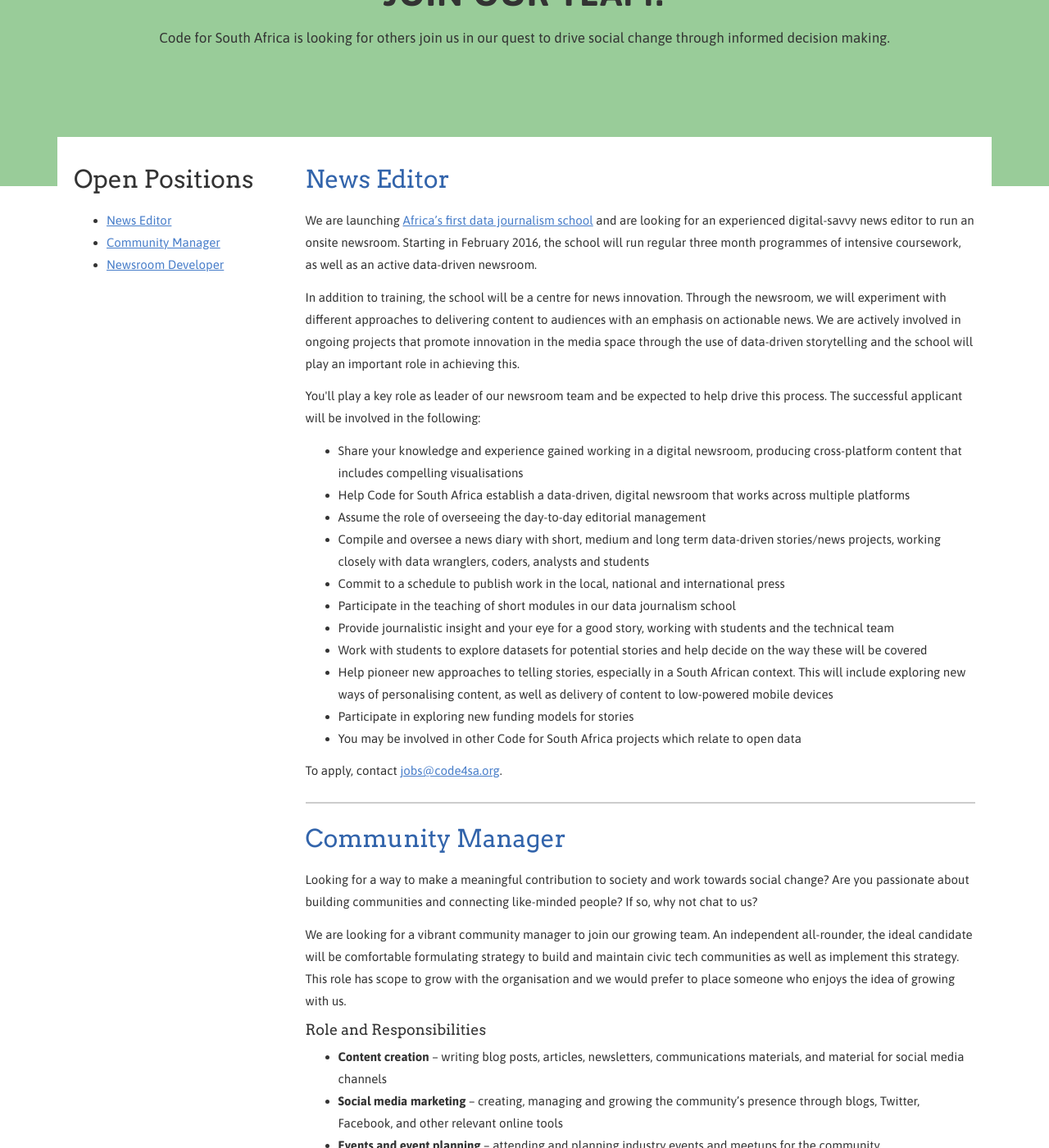
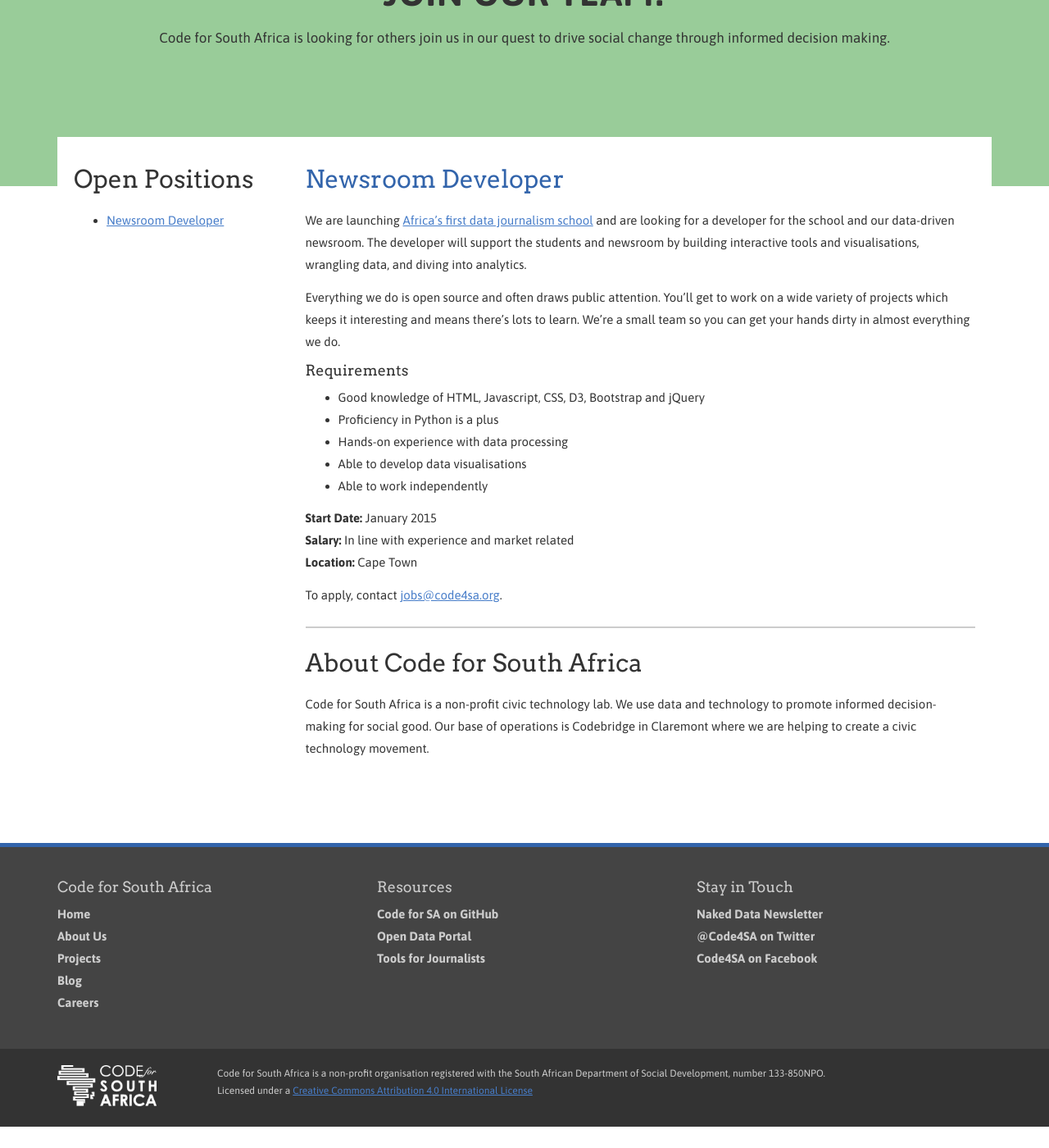
Before and after one commit to Code4SA/old-code4sa.github.io, a Jekyll site: the page built from careers.html, in a window 1280 px wide and 1400 px high, scrolled down 268 px. Shown: the whole window at 82% size. Built offline with Jekyll 4.4.1, drawn with Linux system fonts in a browser that asks for light colours; Markdown is read by kramdown in place of the engine named in the settings; after the commit the page ends 1642 px from its top, so only the background shows below that; some of the changed text lies outside the part shown.

Commit message:
removed news editor and community manager job ads

```diff
--- a/careers.html
+++ b/careers.html
@@ -20,81 +20,12 @@
 	  <nav>
 	    <h2> Open Positions </h2>
 	    <ul>
-	      <li><a href="#newseditor">News Editor</a></li>
-	      <li><a href="#communitymanager">Community Manager</a></li>
 	      <li><a href="#newsdev">Newsroom Developer</a></li>
 	    </ul>
 	  </nav>
 	</div>
 
 	<div class="col-sm-9">
-	  <section>
-	    <h2><a id="newseditor">News Editor</a></h2>
-
-	    <p>We are launching <a href="/school/">Africa’s first data journalism school</a> and are looking for an experienced digital-savvy news editor to run an onsite newsroom. Starting in February 2016, the school will run regular three month programmes of intensive coursework, as well as an active data-driven newsroom.</p>
-	<p>In addition to training, the school will be a centre for news innovation. Through the newsroom, we will experiment with different approaches to delivering content to audiences with an emphasis on actionable news. We are actively involved in ongoing projects that promote innovation in the media space through the use of data-driven storytelling and the school will play an important role in achieving this.</p>
-	<p>You'll play a key role as leader of our newsroom team and be expected to help drive this process. The successful applicant will be involved in the following:
-	    <ul>
-	      <li>Share your knowledge and experience gained working in a digital newsroom, producing cross-platform content that includes compelling visualisations</li>
-	      <li>Help Code for South Africa establish a data-driven, digital newsroom that works across multiple platforms</li>
-	      <li>Assume the role of overseeing the day-to-day editorial management</li>
-	      <li>Compile and oversee a news diary with short, medium and long term data-driven stories/news projects, working closely with data wranglers, coders, analysts and students</li>
-	      <li>Commit to a schedule to publish work in the local, national and international press</li>
-	      <li>Participate in the teaching of short modules in our data journalism school</li>
-	      <li>Provide journalistic insight and your eye for a good story, working with students and the technical team</li>
-	      <li>Work with students to explore datasets for potential stories and help decide on the way these will be covered</li>
-	      <li>Help pioneer new approaches to telling stories, especially in a South African context. This will include exploring new ways of personalising content, as well as delivery of content to low-powered mobile devices</li>
-	      <li>Participate in exploring new funding models for stories</li>
-	      <li>You may be involved in other Code for South Africa projects which relate to open data</li>
-	    </ul>
-
-	    <p>To apply, contact <a href="mailto:jobs@code4sa.org">jobs@code4sa.org</a>.</p>
-	  </section>
-
-	  <section>
-	   <hr>
-	    <h2><a id="communitymanager">Community Manager</a></h2>
-
-	    <p>Looking for a way to make a meaningful contribution to society and work towards social change? Are you passionate about building communities and connecting like-minded people? If so, why not chat to us?</p>
-	    <p>We are looking for a vibrant community manager to join our growing team. An independent  all-rounder, the ideal candidate will be comfortable formulating strategy to build and maintain civic tech communities as well as implement this strategy. This role has scope to grow with the organisation and we would prefer to place someone who enjoys the idea of growing with us.</p>
-
-	    <h4>Role and Responsibilities </h4>
-	    <ul>
-	      <li><strong>Content creation</strong> – writing blog posts, articles, newsletters, communications materials, and material for social media channels</li>
-	      <li><strong>Social media marketing</strong> – creating, managing and growing the community’s  presence through blogs, Twitter, Facebook, and other relevant online tools</li>
-	      <li><strong>Events and event planning</strong> – attending and planning industry events and meetups for the community</li>
-	      <li><strong>Analytics</strong> – Leverage market analysis, competitive research and customer insights to define our community platform roadmap and continually find ways to improve through testing and new initiatives</li>
-	      <li><strong>Community strategy</strong> – plan and execute community strategy and member programs to grow the membership, drive engagement, and promote meaningful member-to-member interactions</li>
-	      <li><strong>Communications</strong> – act as primary point of contact for day-to-day operations of the support community</li>
-	      <li><strong>Campaigns</strong> – Conceptualise and run community campaigns</li>
-	      <li><strong>Budgeting</strong> – manage annual budget</li>
-	    </ul>
-
-	    <h4>Requirements</h4>
-
-	    <ul>
-	      <li>Passion for civic technology and data</li>
-	      <li>Outgoing personality</li>
-	      <li>Excellent communication skills, both written and verbal</li>
-	      <li>Proficient with Google docs</li>
-	      <li>Social media genius</li>
-	      <li>Great sense of humour</li>
-	      <li>Organisational skills</li>
-	      <li>Adaptability </li>
-	      <li>Previous community management experience would be nice, but is not essential</li>
-	      <li>Interest in gamification and behavioural economics is a bonus</li>
-	    </ul>
-
-	    <p>
-	    <b>Start Date:</b> To be confirmed<br>
-	    <b>Salary:</b> In line with experience and market related<br>
-	    <b>Location:</b> Cape Town<br>
-	    </p>
-
-	    <p>To apply, contact <a href="mailto:jobs@code4sa.org">jobs@code4sa.org</a>.</p>
-	  </section>
-
-	  <hr>
 
 	  <section>
 	    <h2><a id="newsdev">Newsroom Developer</a></h2>
```
